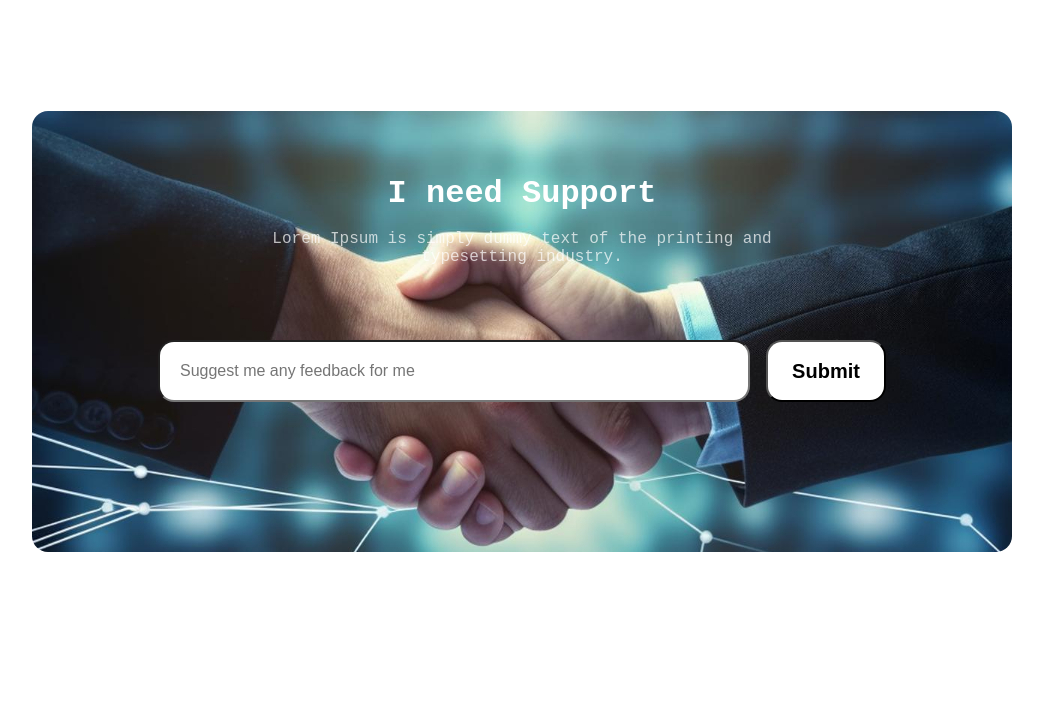
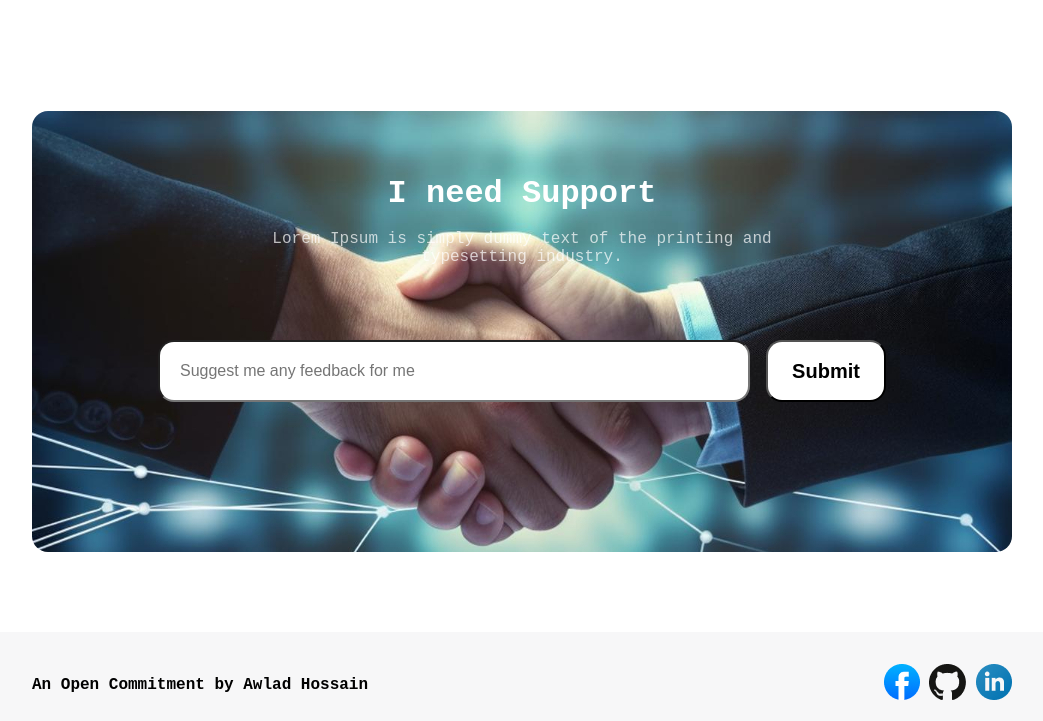
Before and after one commit to imtiajsultan1/assignment01, a plain HTML site: page project/index.html in a window 1280 px wide. Shown: the part 4593-5314 px from the top of the page, without its empty margins (118-1161 px from the left). Before the commit the page ends 5225 px from the top, so only its background shows below. Drawn offline with Linux system fonts and the light colour scheme; a web font is replaced by a local one.

Commit message:
initially ready

```diff
--- a/project/index.html
+++ b/project/index.html
@@ -127,6 +127,14 @@
                 <input id="bongchong2" type="submit" value="Submit">
             </div>
         </div>
+        <div class="media">
+            <p>An Open Commitment by Awlad Hossain</p>
+            <ul>
+                <li><a href="https://www.facebook.com/"><img src="assets/facebook.png" alt="image not found"></a></li>
+                <li><a href="https://www.facebook.com/"><img src="assets/github.png" alt="image not found"></a></li>
+                <li><a href="https://www.facebook.com/"><img src="assets/linkedin-icon 1.png" alt="image not found"></a></li>
+            </ul>
+        </div>
     </footer>
 </body>
 </html>
--- a/project/styles/style.css
+++ b/project/styles/style.css
@@ -313,3 +313,18 @@ main > div > div h2{
 }
 
 /* ending nav */
+
+.media{
+    padding: 32px 150px 16px 150px;
+    display: flex;
+    justify-content: space-between;
+    align-items: center;
+    background-color: rgba(13, 19, 33, 0.03);
+}
+.media li{
+    list-style-type: none;
+    display: inline;
+}
+.media p{
+    font-weight: bold;
+}
```
